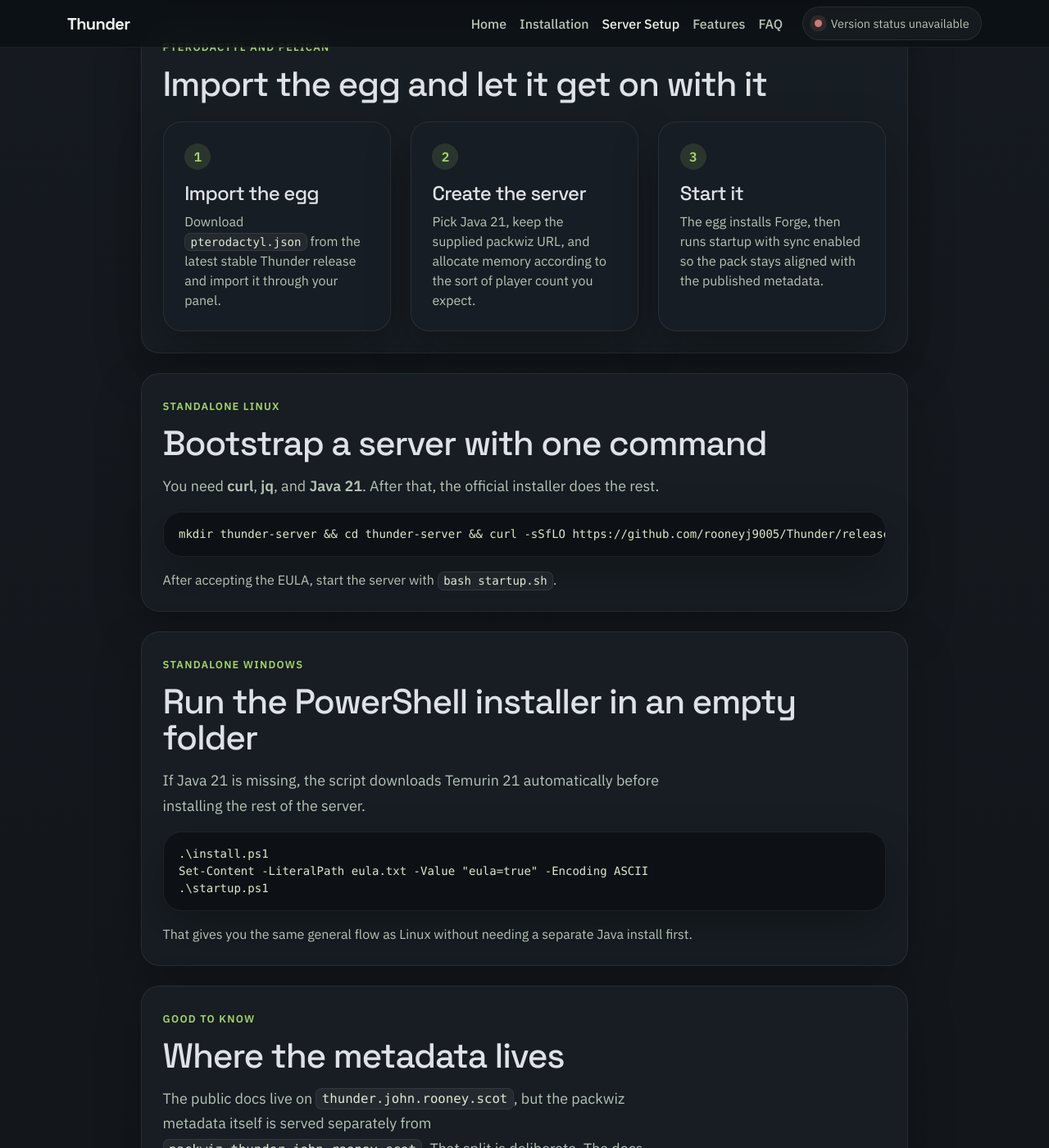
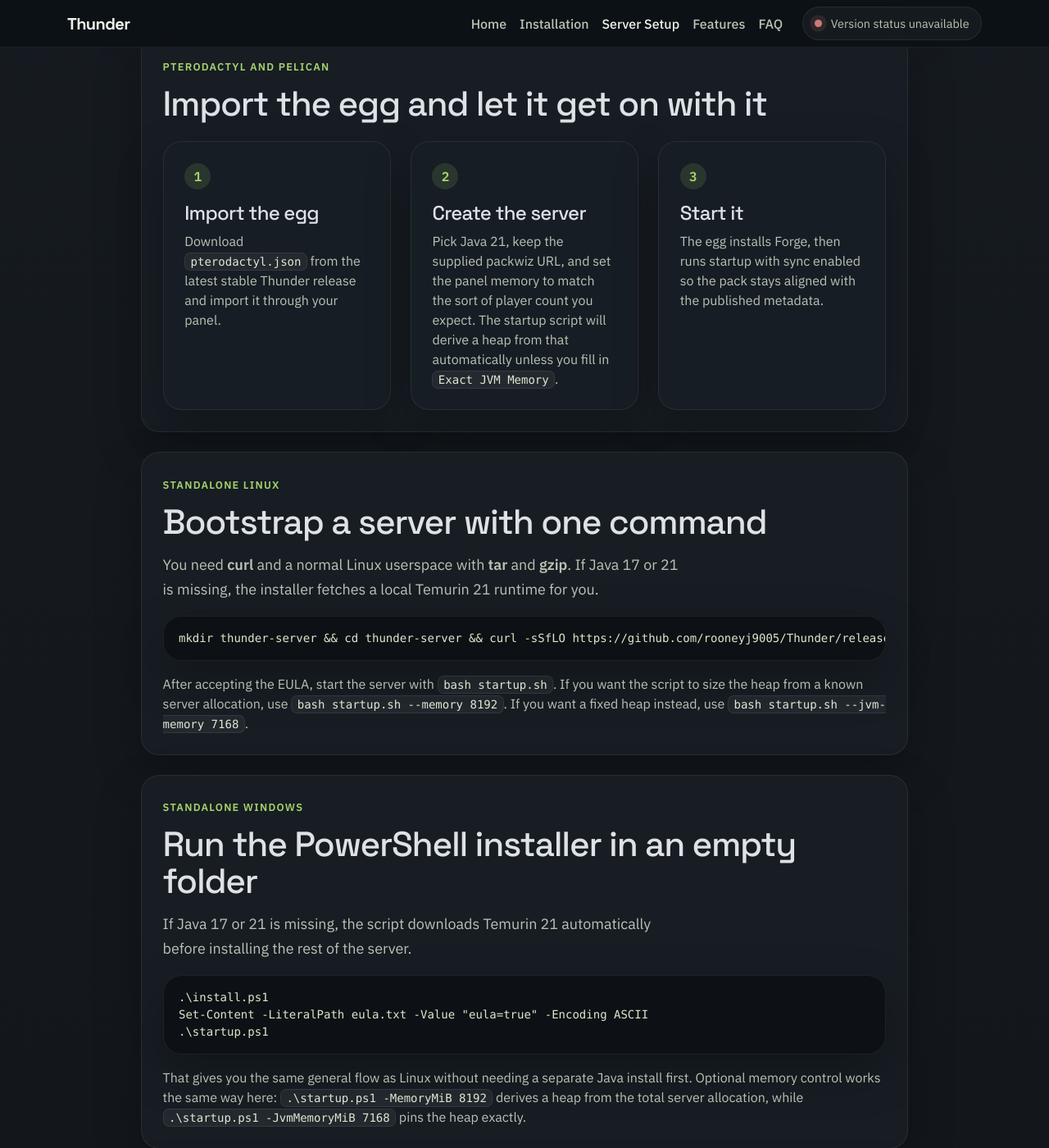
Before and after one commit to rooneyj9005/Thunder-docs, a Jekyll site: the page built from server.md, in a window 1280 px wide and 1400 px high, scrolled down 861 px. Shown: the whole window at 82% size. Built offline with Jekyll 4.4.1, drawn with Linux system fonts in a browser that asks for light colours; comment, search, counter and statistics services are not loaded; some of the changed text lies outside the part shown.

Commit message:
Update server setup documentation for clarity on Java installation and memory allocation
Signed-off-by: John Rooney <john@rooney.scot>

```diff
--- a/server.md
+++ b/server.md
@@ -27,7 +27,7 @@ description: Set up a Thunder server on Linux, Windows, or a Pterodactyl-compati
         <div class="card thunder-card h-100">
           <div class="card-body">
             <h2 class="card-title h4 mb-3">Standalone Linux</h2>
-            <p class="card-text mb-0">If you already have Java 21, <code>curl</code>, and <code>jq</code>, the Linux installer gets you most of the way there in one command.</p>
+            <p class="card-text mb-0">If you have <code>curl</code>, the Linux installer gets you most of the way there in one command and can fetch a local Temurin 21 runtime if Java is missing.</p>
           </div>
         </div>
       </div>
@@ -69,7 +69,7 @@ description: Set up a Thunder server on Linux, Windows, or a Pterodactyl-compati
             <div class="card-body">
               <span class="step-badge mb-3">2</span>
               <h3 class="card-title h4">Create the server</h3>
-              <p class="card-text mb-0">Pick Java 21, keep the supplied packwiz URL, and allocate memory according to the sort of player count you expect.</p>
+              <p class="card-text mb-0">Pick Java 21, keep the supplied packwiz URL, and set the panel memory to match the sort of player count you expect. The startup script will derive a heap from that automatically unless you fill in <code>Exact JVM Memory</code>.</p>
             </div>
           </div>
         </div>
@@ -90,9 +90,9 @@ description: Set up a Thunder server on Linux, Windows, or a Pterodactyl-compati
     <div class="card-body">
       <span class="section-eyebrow">Standalone Linux</span>
       <h2 class="section-title mb-3">Bootstrap a server with one command</h2>
-      <p class="page-lead mb-3">You need <strong>curl</strong>, <strong>jq</strong>, and <strong>Java 21</strong>. After that, the official installer does the rest.</p>
+      <p class="page-lead mb-3">You need <strong>curl</strong> and a normal Linux userspace with <strong>tar</strong> and <strong>gzip</strong>. If Java 17 or 21 is missing, the installer fetches a local Temurin 21 runtime for you.</p>
       <pre class="thunder-code mb-3"><code>mkdir thunder-server &amp;&amp; cd thunder-server &amp;&amp; curl -sSfLO https://github.com/rooneyj9005/Thunder/releases/latest/download/install.sh &amp;&amp; bash install.sh</code></pre>
-      <p class="muted-copy mb-0">After accepting the EULA, start the server with <code>bash startup.sh</code>.</p>
+      <p class="muted-copy mb-0">After accepting the EULA, start the server with <code>bash startup.sh</code>. If you want the script to size the heap from a known server allocation, use <code>bash startup.sh --memory 8192</code>. If you want a fixed heap instead, use <code>bash startup.sh --jvm-memory 7168</code>.</p>
     </div>
   </section>
 
@@ -100,11 +100,11 @@ description: Set up a Thunder server on Linux, Windows, or a Pterodactyl-compati
     <div class="card-body">
       <span class="section-eyebrow">Standalone Windows</span>
       <h2 class="section-title mb-3">Run the PowerShell installer in an empty folder</h2>
-      <p class="page-lead mb-3">If Java 21 is missing, the script downloads Temurin 21 automatically before installing the rest of the server.</p>
+      <p class="page-lead mb-3">If Java 17 or 21 is missing, the script downloads Temurin 21 automatically before installing the rest of the server.</p>
       <pre class="thunder-code mb-3"><code>.\install.ps1
 Set-Content -LiteralPath eula.txt -Value "eula=true" -Encoding ASCII
 .\startup.ps1</code></pre>
-      <p class="muted-copy mb-0">That gives you the same general flow as Linux without needing a separate Java install first.</p>
+      <p class="muted-copy mb-0">That gives you the same general flow as Linux without needing a separate Java install first. Optional memory control works the same way here: <code>.\startup.ps1 -MemoryMiB 8192</code> derives a heap from the total server allocation, while <code>.\startup.ps1 -JvmMemoryMiB 7168</code> pins the heap exactly.</p>
     </div>
   </section>
 
```
